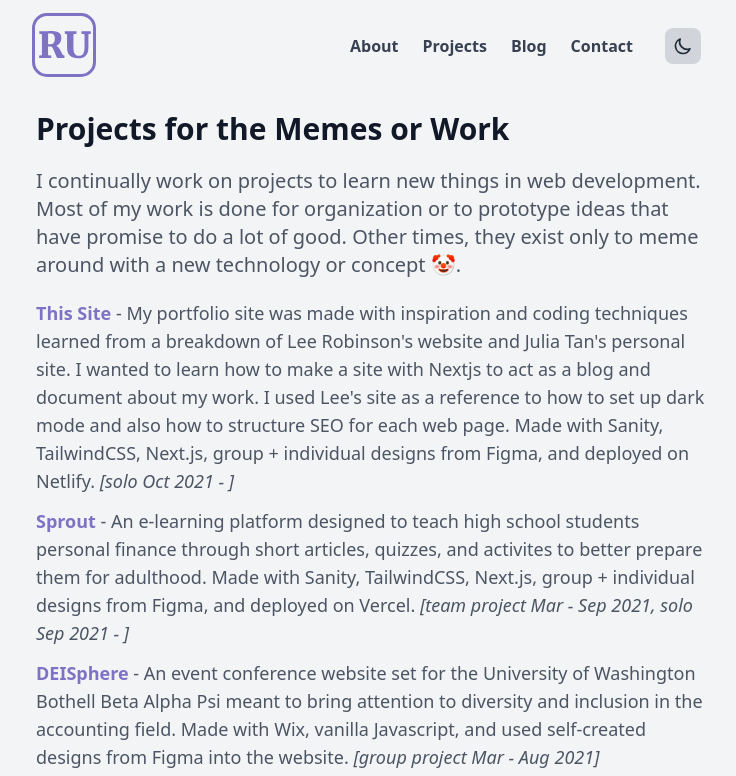
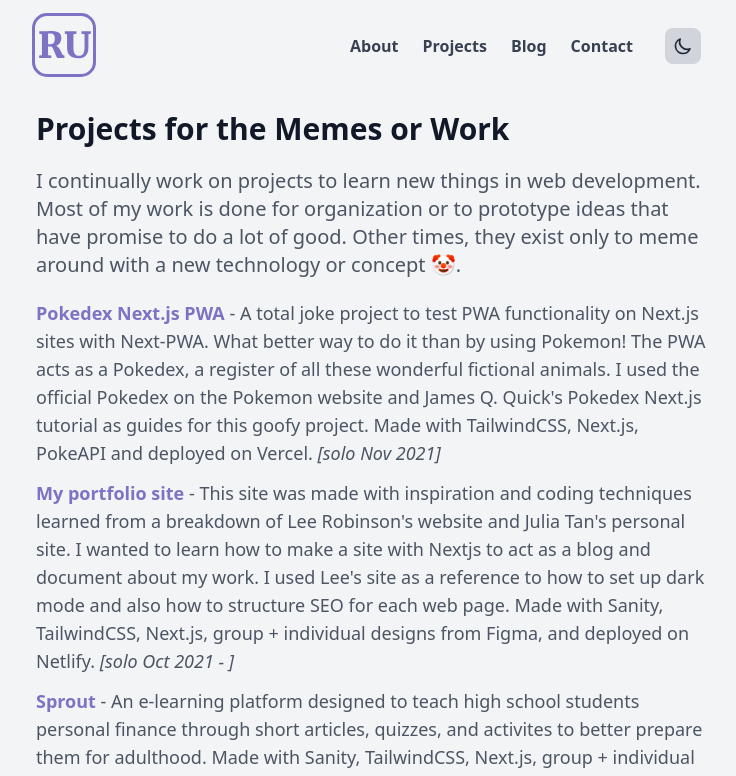
Before and after one commit to Umayarz18/portfolio, a Next.js app in the folder web/: page /projects in a window 1280 px wide. Shown: the top 776 px of the page, without its empty margins (268-1004 px from the left). Built offline with nearby package versions, Linux system fonts and the light colour scheme; what @tailwindcss/typography would draw is missing.

Commit message:
UI fix + Updated Projects Section

```diff
--- a/web/components/layout.js
+++ b/web/components/layout.js
@@ -85,7 +85,10 @@
         <meta name="twitter:title" content={meta.title} />
         <meta name="twitter:description" content={meta.description} />
         <meta name="twitter:image" content={meta.image} />
-        <link rel="canonical" href={`${domain}/${meta.cannonical ? meta.cannonical : ''}`} />
+        <link
+          rel="canonical"
+          href={`${domain}/${meta.cannonical ? meta.cannonical : ""}`}
+        />
         <link rel="icon" href="/favicon.ico" />
         {meta.date && (
           <meta property="article:published_time" content={meta.date} />
@@ -117,8 +120,9 @@
 
             {/*Note that in this div we will use a ternary operator to decide whether or not to display the content of the div  */}
             <div
-              className={`${active ? "" : "hidden"
-                }   w-full lg:inline-flex lg:flex-grow lg:w-auto `}
+              className={`${
+                active ? "" : "hidden"
+              }   w-full lg:inline-flex lg:flex-grow lg:w-auto `}
             >
               <div className="lg:inline-flex lg:flex-row lg:ml-auto lg:w-auto w-full lg:items-center items-start  flex flex-col lg:h-auto' ">
                 <div className="lg:inline-flex lg:flex-row lg:ml-auto lg:w-auto w-full lg:items-center items-start  flex flex-col lg:h-auto">
@@ -182,7 +186,7 @@
               <a
                 className=" mr-3 text-base md:text-md lg:text-lg hover:text-vibrant-purple "
                 target="_blank"
-                href="https://www.instagram.com/roewynaboat_tkd/"
+                href="https://www.instagram.com/roewynaboat/"
                 rel="noopener"
               >
                 <GrInstagram />
--- a/web/pages/index.js
+++ b/web/pages/index.js
@@ -188,7 +188,7 @@
           description="A Django website made for a group Database Systems course that allows users to see titles of anime, manga, and light novels as well as reviews."
           color="#0E87A1"
           link="https://our-anime-rec.herokuapp.com/"
-          logo="/logos/Our Anime Rec.svg"
+          logo="/logos/OurAnimeRec.svg"
           nextRouter={router}
         />
       </div>
--- a/web/pages/projects.js
+++ b/web/pages/projects.js
@@ -17,27 +17,71 @@
           <ul className="my-5 grid grid-cols-1 gap-y-3 text-md md:text-lg">
             <li>
               <a
-                className="text-primary font-medium hover:text-primary-dark
-                transition duration-300 ease-in-out"
-                href={"/"}
+                className="link"
+                href={"https://pokedex-react-pwa.vercel.app/"}
+                target="_blank"
                 rel="noopener"
               >
-                <strong>This Site</strong>
+                <strong>Pokedex Next.js PWA</strong>
               </a>{" "}
-              - My portfolio site was made with inspiration and coding
-              techniques learned from a breakdown of Lee Robinson's website and
-              Julia Tan's personal site. I wanted to learn how to make a site
-              with Nextjs to act as a blog and document about my work. I used
-              Lee's site as a reference to how to set up dark mode and also how
-              to structure SEO for each web page. Made with Sanity, TailwindCSS,
-              Next.js, group + individual designs from Figma, and deployed on
-              Netlify. <em>[solo Oct 2021 - ]</em>
+              - A total joke project to test PWA functionality on Next.js sites
+              with Next-PWA. What better way to do it than by using Pokemon! The
+              PWA acts as a Pokedex, a register of all these wonderful fictional
+              animals. I used the{" "}
+              <a
+                href="https://www.pokemon.com/us/pokedex/"
+                target="_blank"
+                rel="noopener"
+                className="hover:underline font-medium"
+              >
+                official Pokedex on the Pokemon website
+              </a>{" "}
+              and{" "}
+              <a
+                href="https://www.youtube.com/watch?v=LMRAEUPkFXI"
+                target="_blank"
+                rel="noopener"
+                className="hover:underline font-medium"
+              >
+                James Q. Quick's Pokedex Next.js tutorial
+              </a>{" "}
+              as guides for this goofy project. Made with TailwindCSS, Next.js,
+              PokeAPI and deployed on Vercel. <em>[solo Nov 2021]</em>
+            </li>
+            <li>
+              <a className="link" href={"/"} rel="noopener">
+                <strong>My portfolio site</strong>
+              </a>{" "}
+              - This site was made with inspiration and coding techniques
+              learned from a breakdown of{" "}
+              <a
+                href="https://leerob.io/"
+                target="_blank"
+                rel="noopener"
+                className="hover:underline font-medium"
+              >
+                Lee Robinson's website
+              </a>{" "}
+              and{" "}
+              <a
+                href="https://bionicjulia.com/"
+                target="_blank"
+                rel="noopener"
+                className="hover:underline font-medium"
+              >
+                Julia Tan's personal site.
+              </a>{" "}
+              I wanted to learn how to make a site with Nextjs to act as a blog
+              and document about my work. I used Lee's site as a reference to
+              how to set up dark mode and also how to structure SEO for each web
+              page. Made with Sanity, TailwindCSS, Next.js, group + individual
+              designs from Figma, and deployed on Netlify.{" "}
+              <em>[solo Oct 2021 - ]</em>
             </li>
 
             <li>
               <a
-                className="text-primary font-medium hover:text-primary-dark
-                transition duration-300 ease-in-out"
+                className="link"
                 href={"https://sprout-learning.vercel.app/"}
                 target="_blank"
                 rel="noopener"
@@ -53,8 +97,7 @@
 
             <li>
               <a
-                className="text-primary font-medium hover:text-primary-dark
-                transition duration-300 ease-in-out"
+                className="link"
                 href={"https://deisphere.com"}
                 target="_blank"
                 rel="noopener"
@@ -70,8 +113,7 @@
 
             <li>
               <a
-                className="text-primary font-medium hover:text-primary-dark
-              transition duration-300 ease-in-out"
+                className="link"
                 href={"https://our-anime-rec.herokuapp.com/"}
                 target="_blank"
                 rel="noopener"
@@ -87,8 +129,7 @@
 
             <li>
               <a
-                className="text-primary font-medium hover:text-primary-dark
-              transition duration-300 ease-in-out"
+                className="link"
                 href={"https://stupefied-benz-fd5f0c.netlify.app/"}
                 target="_blank"
                 rel="noopener"
--- a/web/styles/global.css
+++ b/web/styles/global.css
@@ -53,3 +53,8 @@
   @apply flex flex-col text-center whitespace-nowrap
 text-white justify-center font-bold bg-primary;
 }
+
+a.link {
+  @apply text-primary font-medium hover:text-primary-dark
+  transition duration-300 ease-in-out;
+}
```
Also changed, not shown: web/public/logos/OurAnimeRec.svg (renamed from web/public/logos/Our Anime Rec.svg).
